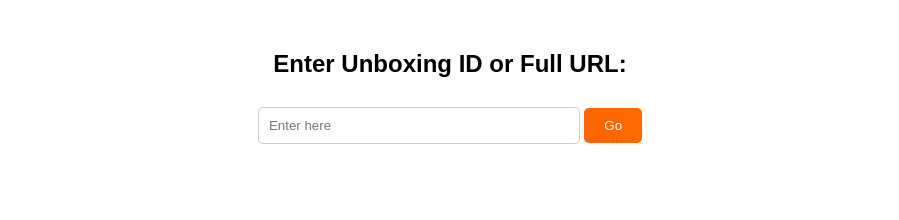
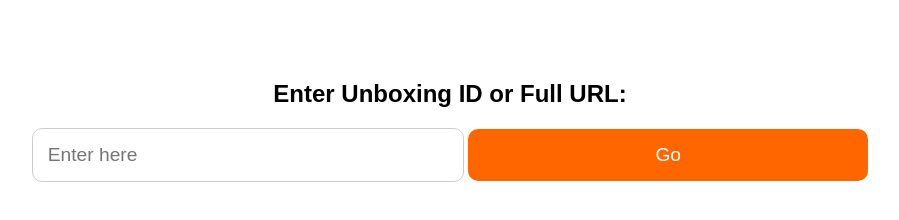
Before and after one commit to swooger/sw11ggy, a plain HTML site: page index.html in a window 1280 px wide. Shown: the whole page, without its empty margins (190-1089 px from the left). Drawn offline with Linux system fonts and the light colour scheme.

Commit message:
Update index.html

```diff
--- a/index.html
+++ b/index.html
@@ -2,12 +2,14 @@
 <html>
 <head>
     <title>Redirecting...</title>
+    <meta name="viewport" content="width=device-width, initial-scale=1">
     <style>
-        body { font-family: Arial, sans-serif; text-align: center; margin-top: 50px; }
-        input { padding: 10px; width: 80%; max-width: 300px; border: 1px solid #ccc; border-radius: 5px; }
-        button { padding: 10px 20px; margin-top: 10px; border: none; background: #ff6600; color: white; border-radius: 5px; cursor: pointer; }
+        body { font-family: Arial, sans-serif; text-align: center; margin-top: 10vh; }
+        input, button { font-size: 1.2em; width: 90%; max-width: 400px; padding: 15px; border-radius: 10px; border: 1px solid #ccc; }
+        input { margin-bottom: 10px; }
+        button { background: #ff6600; color: white; border: none; cursor: pointer; }
         button:hover { background: #e65c00; }
-        #output { margin-top: 15px; font-weight: bold; color: #333; }
+        #output { margin-top: 15px; font-size: 1.1em; font-weight: bold; color: #333; }
     </style>
     <script>
         (function(){
```
